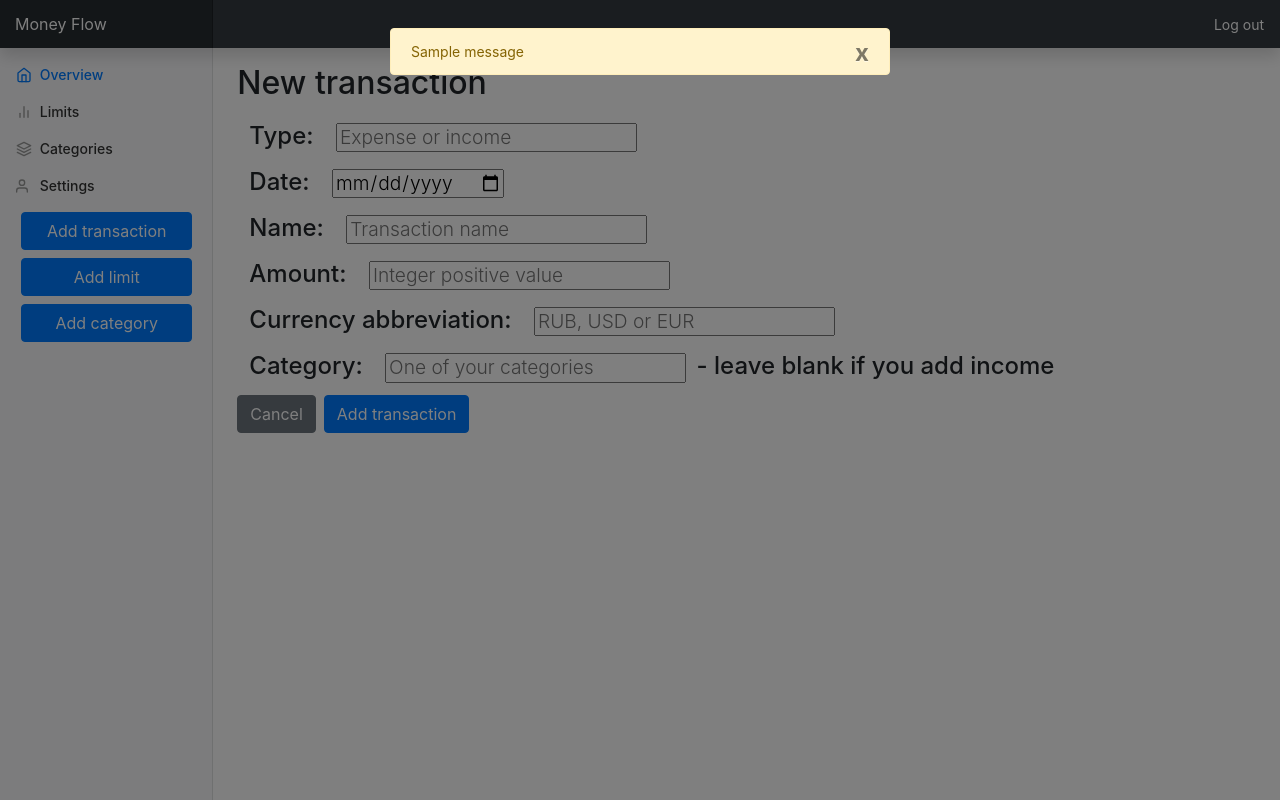
After one commit to etimesoy/Money-Flow-web, a Flask app: page /transactions/new/ in a window 1280 px wide. The commit adds this page. Run offline with Flask 2, Linux system fonts and the light colour scheme; a user stored in the database is signed in; tables that the repository leaves empty hold one stand-in row (values such as "Sample post"); one stand-in notice (Sample message) is shown; parts of the project's set-up code (start-up, migrations or seed data) failed here and were passed over; some libraries are stand-ins or nearby versions.

Commit message:
Update transactions handling

```diff
--- a/application/routes.py
+++ b/application/routes.py
@@ -1,9 +1,12 @@
-from flask import render_template, redirect, url_for, request
+from datetime import date
+
+from flask import render_template, redirect, url_for, request, flash
 from flask import current_app as app
 from flask_login import current_user, login_required
 
 from application.services.currency_converter import convert_currency
 from application.services.database_manager import DatabaseManager
+from application.services.date_handlers import get_month_days_count, get_offset_year_month
 from application.services.offsets import get_offset_week_days, offset_list
 from application.services.sidebar_links import get_nav_links
 
@@ -12,25 +15,101 @@ from application.services.sidebar_links import get_nav_links
 def index():
     if current_user.is_authenticated:
         currency_abbreviation = request.args.get('currency', 'RUB')
-        transactions = list(DatabaseManager.get_last_7_days_transactions(current_user.id))
-        last_7_days_total_expenses, last_7_days_total_incomes = [0] * 7, [0] * 7
+        time_interval = request.args.get('time_interval', 'week')
+        time_interval_offset = request.args.get('offset', '0')
+        try:
+            time_interval_offset = int(time_interval_offset)
+        except ValueError:
+            time_interval_offset = 0
+        show = request.args.get('show', 'all')
+        if show == 'expenses':
+            expenses = True
+        elif show == 'incomes':
+            expenses = False
+        else:
+            expenses = None
 
-        for transaction in transactions:
+        if time_interval == 'week':
+            last_transactions = DatabaseManager.get_days_transactions(current_user.id, time_interval_offset, expenses=expenses)
+            total_expenses_for_time_interval, total_incomes_for_time_interval = [0] * 7, [0] * 7
+        else:  # time_interval == 'month'
+            month_days_count = get_month_days_count(time_interval_offset)
+            offset_year, offset_month = get_offset_year_month(time_interval_offset)
+            last_transactions = DatabaseManager.get_month_transactions(current_user.id, offset_year, offset_month, expenses=expenses)
+            total_expenses_for_time_interval, total_incomes_for_time_interval = [0] * month_days_count, [0] * month_days_count
+
+        for transaction in last_transactions:
             amount = convert_currency(transaction.amount, transaction.currency.abbreviation, currency_abbreviation)
             transaction_weekday = transaction.date.weekday()
             if transaction.is_expense:
-                last_7_days_total_expenses[transaction_weekday] += amount
+                total_expenses_for_time_interval[transaction_weekday] += amount
             else:
-                last_7_days_total_incomes[transaction_weekday] += amount
+                total_incomes_for_time_interval[transaction_weekday] += amount
 
         offset_week_days, offset_value = get_offset_week_days(return_offset=True)
-        last_7_days_total_expenses = offset_list(last_7_days_total_expenses, offset_value)
-        last_7_days_total_incomes = offset_list(last_7_days_total_incomes, offset_value)
+        total_expenses_for_time_interval = offset_list(total_expenses_for_time_interval, offset_value)
+        total_incomes_for_time_interval = offset_list(total_incomes_for_time_interval, offset_value)
         currency_sign = DatabaseManager.get_currency_sign(currency_abbreviation)
         currencies = DatabaseManager.get_all_currencies()
-        return render_template('main.html', labels=offset_week_days, currency_sign=currency_sign,
-                               expenses=last_7_days_total_expenses, incomes=last_7_days_total_incomes,
-                               transactions=transactions, currencies=currencies,
-                               nav_links=get_nav_links(overview=True))
+        total_transactions = DatabaseManager.get_transactions(current_user.id, expenses=expenses)
+        return render_template('transactions/transactions.html', total_transactions=total_transactions,
+                               last_expenses=total_expenses_for_time_interval,
+                               last_incomes=total_incomes_for_time_interval,
+                               labels=offset_week_days, currency_sign=currency_sign,
+                               currencies=currencies, nav_links=get_nav_links(overview=True))
 
     return redirect(url_for('auth_bp.login'))
+
+
+@app.route('/transactions/new/', methods=['GET', 'POST'])
+@login_required
+def add_transaction():
+    if request.method == 'POST':
+        transaction_type = request.form.get('type')
+        transaction_date = request.form.get('date')
+        name = request.form.get('name')
+        amount = request.form.get('amount')
+        currency_abbreviation = request.form.get('currency')
+        category = request.form.get('category')
+
+        if not check_transaction_info(transaction_type, transaction_date,
+                                      name, amount, currency_abbreviation, category):
+            return redirect(url_for('add_transaction'))
+
+        DatabaseManager.add_transaction(current_user.id, transaction_type.lower() == 'expense',
+                                        date.fromisoformat(transaction_date),
+                                        amount, category, name, currency_abbreviation)
+        return redirect(url_for('index'))
+
+    return render_template('transactions/add_transaction.html',
+                           nav_links=get_nav_links(overview=True))
+
+
+def check_transaction_info(transaction_type: str, transaction_date: str,
+                           name: str, amount: str, currency_abbreviation: str,
+                           category: str) -> bool:
+    categories_names = DatabaseManager.get_categories_names(current_user.id)
+    currencies = DatabaseManager.get_all_currencies()
+    currencies_abbreviations = list(map(lambda x: x.abbreviation, currencies))
+
+    if transaction_type.lower() not in ['expense', 'income']:
+        flash('Transaction type should be expense or income')
+        return False
+    try:
+        date.fromisoformat(transaction_date)
+    except TypeError:
+        flash('Date should be date-like')
+        return False
+    if len(name) == 0:
+        flash('Name should be present')
+        return False
+    if not amount.isdigit() or int(amount) <= 0:
+        flash('Amount should be a positive integer')
+        return False
+    if currency_abbreviation not in currencies_abbreviations:
+        flash(f'Currency abbreviation should be one of the following: {currencies_abbreviations}')
+        return False
+    if transaction_type.lower() == 'expense' and category.lower() not in categories_names:
+        flash(f'Category name should be one of the following: {categories_names}')
+        return False
+    return True
--- a/application/templates/base.html
+++ b/application/templates/base.html
@@ -8,6 +8,7 @@
     <link rel="stylesheet" href="https://maxcdn.bootstrapcdn.com/bootstrap/4.1.1/css/bootstrap.min.css" id="bootstrap-css">
     <link rel="icon" href="/static/images/favicon.ico">
     <script src="https://ajax.googleapis.com/ajax/libs/jquery/3.3.1/jquery.min.js"></script>
+    <script src="https://cdnjs.cloudflare.com/ajax/libs/popper.js/1.11.0/umd/popper.min.js" integrity="sha384-b/U6ypiBEHpOf/4+1nzFpr53nxSS+GLCkfwBdFNTxtclqqenISfwAzpKaMNFNmj4" crossorigin="anonymous"></script>
     <script src="https://maxcdn.bootstrapcdn.com/bootstrap/4.1.1/js/bootstrap.min.js"></script>
 
     {% block styles %}{% endblock %}
--- /dev/null
+++ b/application/templates/main_page_base.html
@@ -0,0 +1,87 @@
+{% extends "base.html" %}
+
+{% block styles %}
+<link rel="stylesheet" href="/static/styles/dashboard.css">
+{% endblock %}
+
+{% block content %}
+<nav class="navbar navbar-dark fixed-top bg-dark flex-md-nowrap p-0 shadow">
+    <a class="navbar-brand col-sm-3 col-md-2 mr-0" href="/">Money Flow</a>
+    {% if request.path == "/limits/" %}
+        <input id="limits-input" name="limit_name" class="form-control form-control-dark w-100" type="text" placeholder="Search limit" aria-label="Search" autocomplete="off" required>
+    {% endif %}
+    <ul class="navbar-nav px-3">
+        <li class="nav-item text-nowrap">
+            <a class="nav-header" href="{{ url_for("auth_bp.logout") }}" style="color: white">Log out</a>
+        </li>
+    </ul>
+</nav>
+<div class="container-fluid">
+    <div class="row">
+        <nav class="col-md-2 d-none d-md-block bg-light sidebar">
+            <div class="sidebar-sticky">
+                <ul class="nav flex-column mb-2">
+                    <li class="nav-item">
+                        <a class="nav-link {{ nav_links["overview"] }}" href="{{ url_for("index") }}">
+                            <svg xmlns="http://www.w3.org/2000/svg" width="24" height="24" viewBox="0 0 24 24"
+                                 fill="none" stroke="currentColor" stroke-width="2" stroke-linecap="round"
+                                 stroke-linejoin="round" class="feather feather-home">
+                                <path d="M3 9l9-7 9 7v11a2 2 0 0 1-2 2H5a2 2 0 0 1-2-2z"></path>
+                                <polyline points="9 22 9 12 15 12 15 22"></polyline>
+                            </svg>
+                            Overview
+                        </a>
+                    </li>
+                    <li class="nav-item">
+                        <a class="nav-link {{ nav_links["limits"] }}" href="{{ url_for("limits_bp.limits") }}">
+                            <svg xmlns="http://www.w3.org/2000/svg" width="24" height="24" viewBox="0 0 24 24"
+                                 fill="none" stroke="currentColor" stroke-width="2" stroke-linecap="round"
+                                 stroke-linejoin="round" class="feather feather-bar-chart-2">
+                                <line x1="18" y1="20" x2="18" y2="10"></line>
+                                <line x1="12" y1="20" x2="12" y2="4"></line>
+                                <line x1="6" y1="20" x2="6" y2="14"></line>
+                            </svg>
+                            Limits
+                        </a>
+                    </li>
+                    <li class="nav-item">
+                        <a class="nav-link {{ nav_links["categories"] }}" href="{{ url_for("categories_bp.categories") }}">
+                            <svg xmlns="http://www.w3.org/2000/svg" width="24" height="24" viewBox="0 0 24 24"
+                                 fill="none" stroke="currentColor" stroke-width="2" stroke-linecap="round"
+                                 stroke-linejoin="round" class="feather feather-layers">
+                                <polygon points="12 2 2 7 12 12 22 7 12 2"></polygon>
+                                <polyline points="2 17 12 22 22 17"></polyline>
+                                <polyline points="2 12 12 17 22 12"></polyline>
+                            </svg>
+                            Categories
+                        </a>
+                    </li>
+                    <li class="nav-item">
+                        <a class="nav-link {{ nav_links["settings"] }}" href="{{ url_for("settings_bp.settings") }}">
+                            <svg xmlns="http://www.w3.org/2000/svg" width="24" height="24" viewBox="0 0 24 24"
+                                 fill="none" stroke="currentColor" stroke-width="2" stroke-linecap="round"
+                                 stroke-linejoin="round" class="feather feather-users">
+                                <path d="M17 21v-2a4 4 0 0 0-4-4H5a4 4 0 0 0-4 4v2"></path>
+                                <circle cx="9" cy="7" r="4"></circle>
+                            </svg>
+                            Settings
+                        </a>
+                    </li>
+                </ul>
+                <a href="{{ url_for("add_transaction") }}" class="btn btn-primary my-2" style="margin-left: 10%; margin-right: 10%; display: block;">
+                    Add transaction
+                </a>
+                <a href="{{ url_for("limits_bp.add_limit") }}" class="btn btn-primary my-2" style="margin-left: 10%; margin-right: 10%; display: block;">
+                    Add limit
+                </a>
+                <a href="{{ url_for("categories_bp.add_category") }}" class="btn btn-primary my-2" style="margin-left: 10%; margin-right: 10%; display: block;">
+                    Add category
+                </a>
+            </div>
+        </nav>
+
+        {% block main %}{% endblock %}
+
+    </div>
+</div>
+{% endblock %}
--- /dev/null
+++ b/application/templates/transactions/add_transaction.html
@@ -0,0 +1,70 @@
+{% extends "main_page_base.html" %}
+
+{% block title %}Money Flow - Add transaction{% endblock %}
+
+{% block main %}
+    <main role="main" class="col-md-9 ml-sm-auto col-lg-10 px-4">
+        <div class="d-flex justify-content-between flex-wrap flex-md-nowrap align-items-center pt-3 pb-2">
+            <h1 class="h2">New transaction</h1>
+        </div>
+
+        <form method="POST">
+            {% if get_flashed_messages() %}
+                <div class="modal fade" id="modal">
+                    <div class="modal-dialog modal-title">
+                        {% for message in get_flashed_messages() %}
+                            <div class="alert alert-warning">
+                                {{ message }}
+                                <button type="button" class="close" data-dismiss=" modal">x</button>
+                            </div>
+                        {% endfor %}
+                    </div>
+                </div>
+                <script>$("#modal").modal("show")</script>
+            {% endif %}
+
+            <div class="d-flex flex-row ml-2">
+                <label for="property_1" class="h4 p-1">
+                    Type:
+                    <input id="property_1" name="type" class="ml-3 font-weight-light small" type="text" placeholder="Expense or income" autocomplete="off">
+                </label>
+            </div>
+            <div class="d-flex flex-row ml-2">
+                <label for="property_2" class="h4 p-1">
+                    Date:
+                    <input id="property_2" name="date" class="ml-3 font-weight-light small" type="date" placeholder="transaction committing date" autocomplete="off">
+                </label>
+            </div>
+            <div class="d-flex flex-row ml-2">
+                <label for="property_3" class="h4 p-1">
+                    Name:
+                    <input id="property_3" name="name" class="ml-3 font-weight-light small" type="text" placeholder="Transaction name" autocomplete="off">
+                </label>
+            </div>
+            <div class="d-flex flex-row ml-2">
+                <label for="property_4" class="h4 p-1">
+                    Amount:
+                    <input id="property_4" name="amount" class="ml-3 font-weight-light small" type="number" placeholder="Integer positive value" autocomplete="off">
+                </label>
+            </div>
+            <div class="d-flex flex-row ml-2">
+                <label for="property_5" class="h4 p-1">
+                    Currency abbreviation:
+                    <input id="property_5" name="currency" class="ml-3 font-weight-light small" type="text" placeholder="RUB, USD or EUR" autocomplete="off">
+                </label>
+            </div>
+            <div class="d-flex flex-row ml-2">
+                <label for="property_5" class="h4 p-1">
+                    Category:
+                    <input id="property_5" name="category" class="ml-3 mr-1 font-weight-light small" type="text" placeholder="One of your categories" autocomplete="off">
+                    - leave blank if you add income
+                </label>
+            </div>
+
+            <div class="d-flex flex-row">
+                <a class="btn btn-secondary" href="{{ url_for("index") }}">Cancel</a>
+                <input class="btn btn-primary ml-2" type="submit" value="Add transaction">
+            </div>
+        </form>
+    </main>
+{% endblock %}
```
Also changed, not shown: application/services/date_handlers.py (added, +17 -0 lines), application/templates/main.html (deleted, +0 -219 lines), application/templates/transactions/transactions.html (added, +167 -0 lines).
